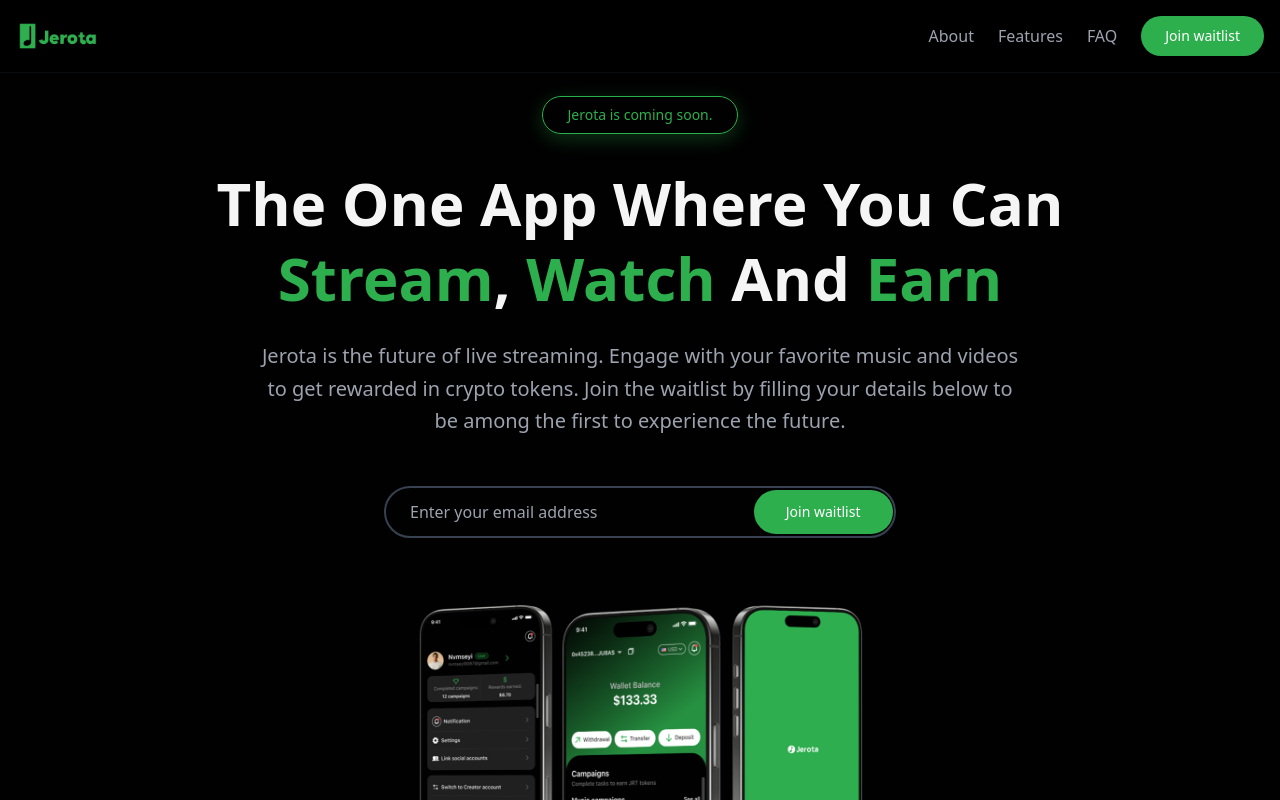
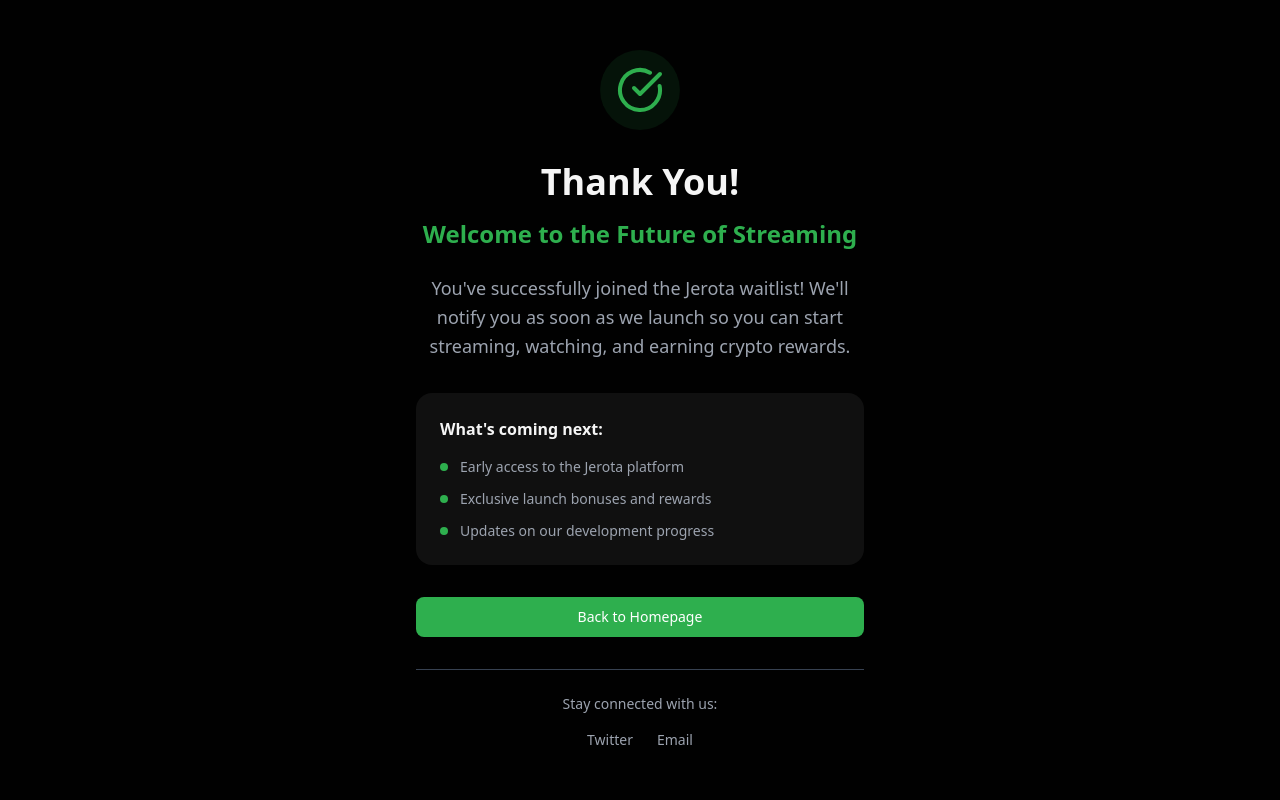
Before and after one commit to jerotaxyz/website, a React (Vite) app: page /thank-you in a window 1280 px wide. Shown: the top 800 px of the page. Built offline with nearby package versions, Linux system fonts and the light colour scheme.

Commit message:
added waitlist join thank you page

```diff
--- a/package.json
+++ b/package.json
@@ -18,6 +18,7 @@
         "lucide-react": "^0.541.0",
         "react": "^19.1.1",
         "react-dom": "^19.1.1",
+        "react-router-dom": "^7.8.2",
         "tailwind-merge": "^3.3.1",
         "tw-animate-css": "^1.3.7"
     },
@@ -26,6 +27,7 @@
         "@types/node": "^24.3.0",
         "@types/react": "^19.1.10",
         "@types/react-dom": "^19.1.7",
+        "@types/react-router-dom": "^5.3.3",
         "@vitejs/plugin-react": "^5.0.0",
         "autoprefixer": "^10.4.21",
         "eslint": "^9.33.0",
--- a/src/App.tsx
+++ b/src/App.tsx
@@ -1,23 +1,16 @@
 import './App.css'
-import { AboutSection } from './components/about-section'
-import { BuildingSection } from './components/building-section'
-import { FAQSection } from './components/faq-section'
-import { Footer } from './components/footer'
-import { Header } from './components/header'
-import { HeroSection } from './components/hero-section'
+import { BrowserRouter as Router, Routes, Route } from 'react-router-dom'
+import { HomePage } from './pages/home-page'
+import { ThankYouPage } from './pages/thank-you-page'
 
 function App() {
     return (
-        <div className="min-h-screen bg-background">
-            <Header />
-            <main>
-                <HeroSection />
-                <AboutSection />
-                <BuildingSection />
-                <FAQSection />
-            </main>
-            <Footer />
-        </div>
+        <Router>
+            <Routes>
+                <Route path="/" element={<HomePage />} />
+                <Route path="/thank-you" element={<ThankYouPage />} />
+            </Routes>
+        </Router>
     )
 }
 
--- a/src/components/about-section.tsx
+++ b/src/components/about-section.tsx
@@ -51,7 +51,7 @@
                                 <CardContent className="p-0 relative">
                                     {/* Image Section */}
                                     <div
-                                        className="w-full h-48 sm:h-56 lg:h-64 bg-contain bg-center relative"
+                                        className="w-full h-48 sm:h-56 lg:h-64 bg-cover bg-center relative"
                                         style={{ backgroundImage: `url(${about.img})` }}
                                     >
                                         {/* Gradient overlay */}
--- a/src/components/ui/join-waitlist.tsx
+++ b/src/components/ui/join-waitlist.tsx
@@ -16,6 +16,11 @@
                     className="flex-1 px-6 py-3 bg-transparent rounded-full focus:outline-none text-foreground placeholder:text-muted-foreground w-full"
                     required
                 />
+                <input type="hidden" name="_next" value={`${window.location.origin}/thank-you`} />
+                {/* <input type="hidden" name="_subject" value="New waitlist submission" /> */}
+                <input type="hidden" name="_captcha" value="false" />
+                <input type="hidden" name="_template" value="table" />
+                <input type="hidden" name="_autoresponse" value="Thank you for joining Jerota's waitlist 🎉" />
                 <Button
                     size="lg"
                     type="submit"
--- /dev/null
+++ b/src/pages/home-page.tsx
@@ -0,0 +1,21 @@
+import { AboutSection } from '../components/about-section'
+import { BuildingSection } from '../components/building-section'
+import { FAQSection } from '../components/faq-section'
+import { Footer } from '../components/footer'
+import { Header } from '../components/header'
+import { HeroSection } from '../components/hero-section'
+
+export function HomePage() {
+    return (
+        <div className="min-h-screen bg-background">
+            <Header />
+            <main>
+                <HeroSection />
+                <AboutSection />
+                <BuildingSection />
+                <FAQSection />
+            </main>
+            <Footer />
+        </div>
+    )
+}
--- /dev/null
+++ b/src/pages/thank-you-page.tsx
@@ -0,0 +1,87 @@
+import { Button } from '@/components/ui/button'
+import { CheckCircle } from 'lucide-react'
+import { useNavigate } from 'react-router-dom'
+
+export function ThankYouPage() {
+    const navigate = useNavigate()
+
+    const handleBackToHome = () => {
+        navigate('/')
+    }
+
+    return (
+        <div className="min-h-screen bg-background flex items-center justify-center px-4 sm:px-6 lg:px-8">
+            <div className="max-w-md w-full text-center">
+                {/* Success Icon */}
+                <div className="flex justify-center mb-8">
+                    <div className="w-20 h-20 bg-primary/10 rounded-full flex items-center justify-center">
+                        <CheckCircle className="w-12 h-12 text-brand" />
+                    </div>
+                </div>
+
+                {/* Thank You Message */}
+                <h1 className="text-3xl sm:text-4xl font-bold mb-4 text-foreground">
+                    Thank You!
+                </h1>
+
+                <h2 className="text-xl sm:text-2xl font-semibold mb-6 text-brand">
+                    Welcome to the Future of Streaming
+                </h2>
+
+                <p className="text-base sm:text-lg text-muted-foreground mb-8 leading-relaxed">
+                    You've successfully joined the Jerota waitlist! We'll notify you as soon as we launch so you can start streaming, watching, and earning crypto rewards.
+                </p>
+
+                {/* Features Preview */}
+                <div className="bg-card rounded-2xl p-6 mb-8 text-left">
+                    <h3 className="font-semibold mb-4 text-foreground">What's coming next:</h3>
+                    <ul className="space-y-3 text-sm text-muted-foreground">
+                        <li className="flex items-center gap-3">
+                            <div className="w-2 h-2 bg-brand rounded-full"></div>
+                            Early access to the Jerota platform
+                        </li>
+                        <li className="flex items-center gap-3">
+                            <div className="w-2 h-2 bg-brand rounded-full"></div>
+                            Exclusive launch bonuses and rewards
+                        </li>
+                        <li className="flex items-center gap-3">
+                            <div className="w-2 h-2 bg-brand rounded-full"></div>
+                            Updates on our development progress
+                        </li>
+                    </ul>
+                </div>
+
+                {/* Back to Home Button */}
+                <Button
+                    onClick={handleBackToHome}
+                    className="btn-primary w-full py-4 text-white"
+                >
+                    Back to Homepage
+                </Button>
+
+                {/* Social Links */}
+                <div className="mt-8 pt-6 border-t border-border">
+                    <p className="text-sm text-muted-foreground mb-4">
+                        Stay connected with us:
+                    </p>
+                    <div className="flex justify-center gap-6">
+                        <a
+                            href="https://x.com/jerotaxyz"
+                            className="social-link text-sm"
+                            target="_blank"
+                            rel="noopener noreferrer"
+                        >
+                            Twitter
+                        </a>
+                        <a
+                            href="mailto:jerotaxyz@gmail.com"
+                            className="social-link text-sm"
+                        >
+                            Email
+                        </a>
+                    </div>
+                </div>
+            </div>
+        </div>
+    )
+}
```
Also changed, not shown: 1 other file (tests, documents, lock files or other folders).
